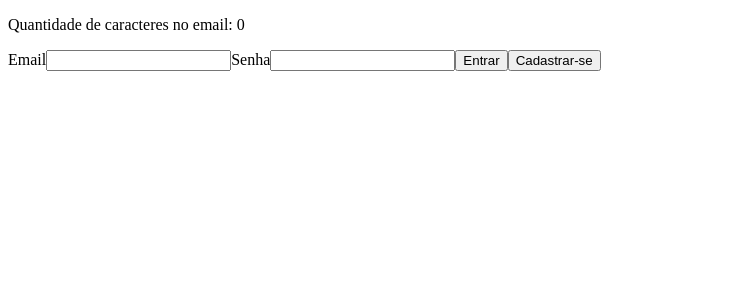
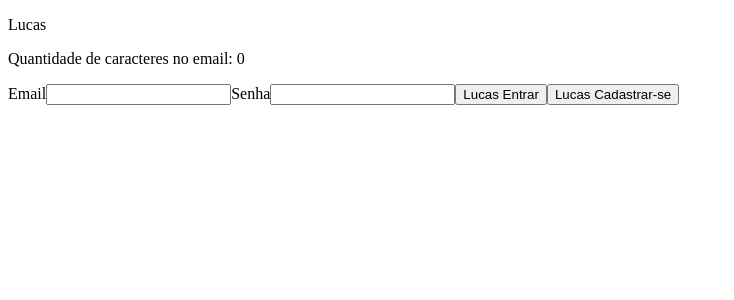
Before and after one commit to Joallisson/curso-react-com-typescript, a React (Create React App) app: page /entrar in a window 1280 px wide. Shown: the top 300 px of the page, without its empty margins (0-734 px from the left). Built offline with nearby package versions, Linux system fonts and the light colour scheme.

Commit message:
Aula 16 - Usando o useContext

```diff
--- a/src/app/pages/Dashboard/index.tsx
+++ b/src/app/pages/Dashboard/index.tsx
@@ -1,14 +1,19 @@
-import { useRef } from "react";
+import { useContext, useRef } from "react";
 import { Link } from "react-router-dom";
+import { UsuarioLogadoContext } from "../../shared/contexts";
 
 
 export const Dashboard = () => {
 
     const counterRef = useRef(0);
 
+    const { nomeDoUsuario } = useContext(UsuarioLogadoContext);
+
     return(
         <div>
            <p>Dashboard</p>
+
+           <p>{nomeDoUsuario}</p>
 
            <p>Contador: {counterRef.current}</p>
 
--- a/src/app/pages/Login/components/ButtonLogin/index.tsx
+++ b/src/app/pages/Login/components/ButtonLogin/index.tsx
@@ -1,3 +1,5 @@
+import { useContext } from "react";
+import { UsuarioLogadoContext } from "../../../../shared/contexts";
 
 
 
@@ -10,9 +12,11 @@
 
 export const ButtonLogin: React.FC<IButtonLoginProps> = ({ type, onClick, children }) => {
 
+    const { nomeDoUsuario } = useContext(UsuarioLogadoContext);
+
     return(
         <button type={type} onClick={onClick}>
-            {children}
+            {nomeDoUsuario} {children}
         </button>
     );
 }
--- a/src/app/pages/Login/index.tsx
+++ b/src/app/pages/Login/index.tsx
@@ -1,8 +1,11 @@
-import { useCallback, useEffect, useMemo, useRef, useState } from "react";
+import { useCallback, useContext, useEffect, useMemo, useRef, useState } from "react";
+import { UsuarioLogadoContext } from "../../shared/contexts";
 import { ButtonLogin } from "./components/ButtonLogin";
 import { InputLogin } from "./components/InputLogin";
 
 export const Login = () => {
+
+    const { nomeDoUsuario } = useContext(UsuarioLogadoContext);
 
     const inputPasswordRef = useRef<HTMLInputElement>(null);
 
@@ -21,6 +24,9 @@
 
     return(
         <div>
+
+            <p>{nomeDoUsuario}</p>
+
             <p>Quantidade de caracteres no email: {emailLength}</p>
             <form>
 
--- a/src/app/shared/contexts/UsuarioLogado/index.tsx
+++ b/src/app/shared/contexts/UsuarioLogado/index.tsx
@@ -8,7 +8,7 @@
     children: React.ReactNode;
 }
 
-const UsuarioLogadoContext = createContext<IUsuarioLogadoContextData>({} as IUsuarioLogadoContextData);
+export const UsuarioLogadoContext = createContext<IUsuarioLogadoContextData>({} as IUsuarioLogadoContextData);
 
 export const UsuarioLogadoProvider: React.FC<IUsuarioLogadoProps> = ({ children }) => {
 
```
